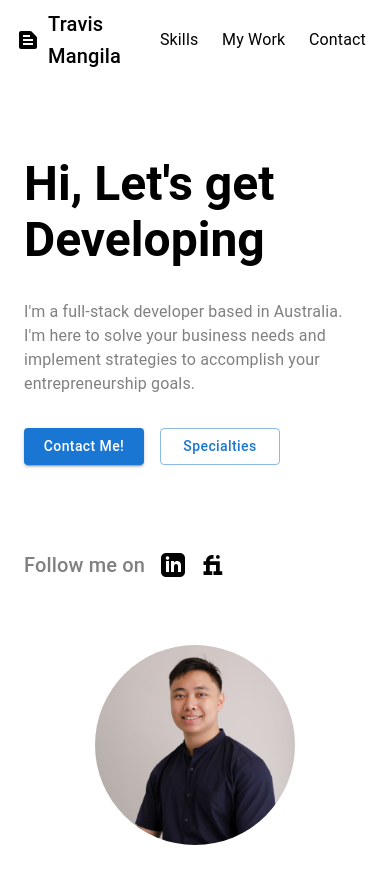
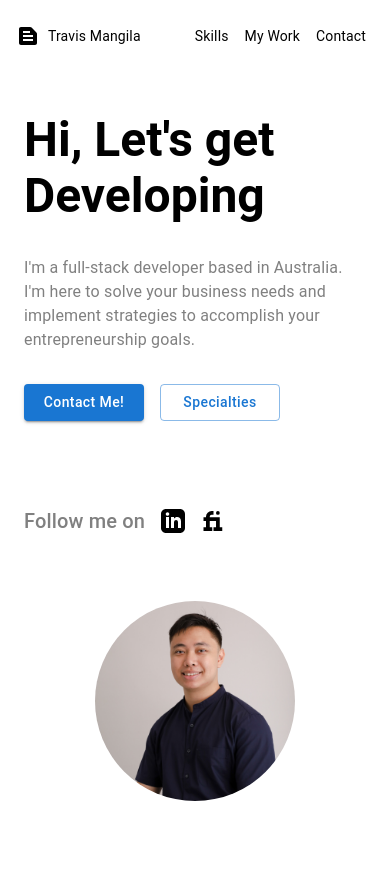
Before and after one commit to DrSack/Personal-Website, a Next.js app: page / in a window 390 px wide. After the commit the page ends 844 px from the top, so only its background shows below. Built offline with nearby package versions, Linux system fonts and the light colour scheme.

Commit message:
made header more adaptive

```diff
--- a/components/header.tsx
+++ b/components/header.tsx
@@ -3,6 +3,34 @@
 import { Box, IconButton, Toolbar, Typography } from '@mui/material';
 import { TextSnippet } from '@mui/icons-material';
 import { useRouter } from 'next/navigation';
+import { styled } from '@mui/material/styles';
+
+const StyledTitleTypography = styled(Typography)(({ theme }) => ({
+  ...theme.typography['h6'],
+  [theme.breakpoints.down('md')]: {
+    ...theme.typography['body1'],
+  },
+  [theme.breakpoints.down('sm')]: {
+    ...theme.typography['body2'],
+  },
+  [theme.breakpoints.down('xs')]: {
+    ...theme.typography['subtitle1'],
+  }
+}));
+
+const StyledLinksTypography = styled(Typography)(({ theme }) => ({
+  cursor: 'pointer',
+  color: 'black',
+  [theme.breakpoints.down('md')]: {
+    ...theme.typography['body1'],
+  },
+  [theme.breakpoints.down('sm')]: {
+    ...theme.typography['body2'],
+  },
+  [theme.breakpoints.down('xs')]: {
+    ...theme.typography['subtitle1'],
+  }
+}));
 
 export const Header = () => {
   const router = useRouter();
@@ -10,21 +38,21 @@ export const Header = () => {
   return (
     <Box>
       <Toolbar style={{ color: 'black', display: 'flex', flexDirection: 'row', alignItems: 'center', justifyContent: 'space-between' }}>
-        <Box onClick={() => router.push('/')} style={{ display: 'flex', flexDirection: 'row', alignItems: 'center', cursor: 'pointer' }}>
+        <Box gap={2} onClick={() => router.push('/')} style={{ display: 'flex', flexDirection: 'row', alignItems: 'center', cursor: 'pointer' }}>
           <TextSnippet />
-          <Typography variant="h6" sx={{ flexGrow: 1, marginLeft: '8px' }}>
+          <StyledTitleTypography sx={{ flexGrow: 1 }}>
             Travis Mangila
-          </Typography>
+          </StyledTitleTypography>
         </Box>
-        <Box style={{ display: 'flex', flexDirection: 'row', alignItems: 'center', width: '270px', justifyContent: 'space-between' }}>
+        <Box style={{ display: 'flex', flexDirection: 'row', alignItems: 'center', justifyContent: 'space-between' }}>
           <IconButton href='/skills' size='medium'>
-            <Typography style={{ cursor: 'pointer', color: 'black' }}>Skills</Typography>
+            <StyledLinksTypography>Skills</StyledLinksTypography>
           </IconButton>
           <IconButton href='/work' size='medium'>
-            <Typography style={{ cursor: 'pointer', color: 'black' }}>My Work</Typography>
+            <StyledLinksTypography>My Work</StyledLinksTypography>
           </IconButton>
           <IconButton size='medium'>
-            <Typography style={{ cursor: 'pointer', color: 'black' }}>Contact</Typography>
+            <StyledLinksTypography>Contact</StyledLinksTypography>
           </IconButton>
         </Box>
       </Toolbar>
--- a/src/app/page.tsx
+++ b/src/app/page.tsx
@@ -29,6 +29,7 @@ const StyledDescriptionBox2 = styled(Box)(({ theme }) => ({
   gap: theme.spacing(8),
   width: '800px',
   [theme.breakpoints.down('md')]: {
+    marginTop: 0,
     width: '100%',
   }
 }));
```
